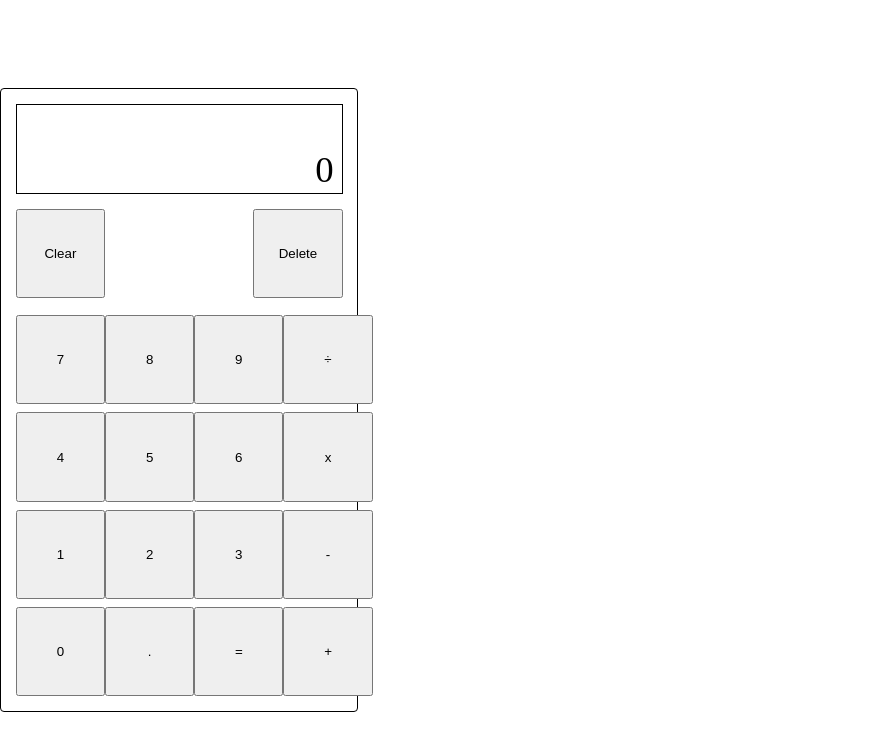
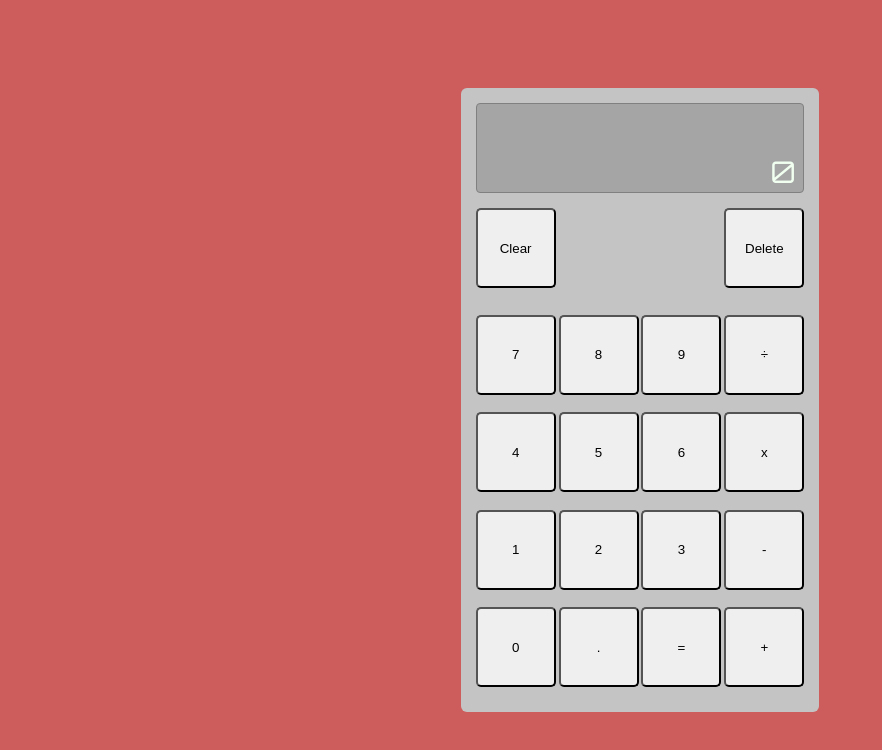
Before and after one commit to apokatastasis1/calculator, a plain HTML site: page index.html in a window 1280 px wide. Shown: the whole page, without its empty margins (0-882 px from the left). Drawn offline with Linux system fonts and the light colour scheme.

Commit message:
Added colors

```diff
--- a/script.js
+++ b/script.js
@@ -155,7 +155,7 @@ function clearScreen(){
 
 
 function displayNumbers(e){
-
+    if(displayLowerScreen.textContent.length>13) return;
 
     //to handle the initial 0 value on screen.
     if (!wasUsed) displayLowerScreen.textContent = "";
--- a/styles.css
+++ b/styles.css
@@ -1,3 +1,6 @@
+@import url('https://fonts.googleapis.com/css2?family=Orbitron&display=swap');
+
+
 *{
     box-sizing: border-box;
     margin: 0;
@@ -6,10 +9,14 @@
 }
 body{
     display: flex;
-    justify-content: flex-start;
+    justify-content: center;
     align-items: center;
     width: 100vw;
     height: 100vh;
+    background-color: indianred;
+    font-family: 'Orbitron', sans-serif;
+    font-size: 13px;
+    color: honeydew;
 
 }
 
@@ -20,7 +27,9 @@ body{
 
     width: 96%;
     height: 90px;
-    border: 1px solid black;
+    border: 1px solid gray;
+    border-radius: 4px;
+    background-color: rgba(128, 128, 128, 0.466);
 }
 .bottom{
 
@@ -47,11 +56,13 @@ body{
     flex-direction: column;
     height: 78%;
     width: 28%;
-    border: 1px solid black;
+
+
     justify-content: center;
     align-items: center;
     padding: 15px 8px;
-    border-radius: 4px;
+    border-radius: 6px;
+    background-color: rgb(197, 196, 196);
 }
 
 .btn-container{
@@ -76,7 +87,10 @@ body{
 
 
 button{
-    aspect-ratio: 1;
+    width: 10vh;
+    height: 10vh;
+    border-radius: 5px;
+
 }
 
 .clear-container{
```
